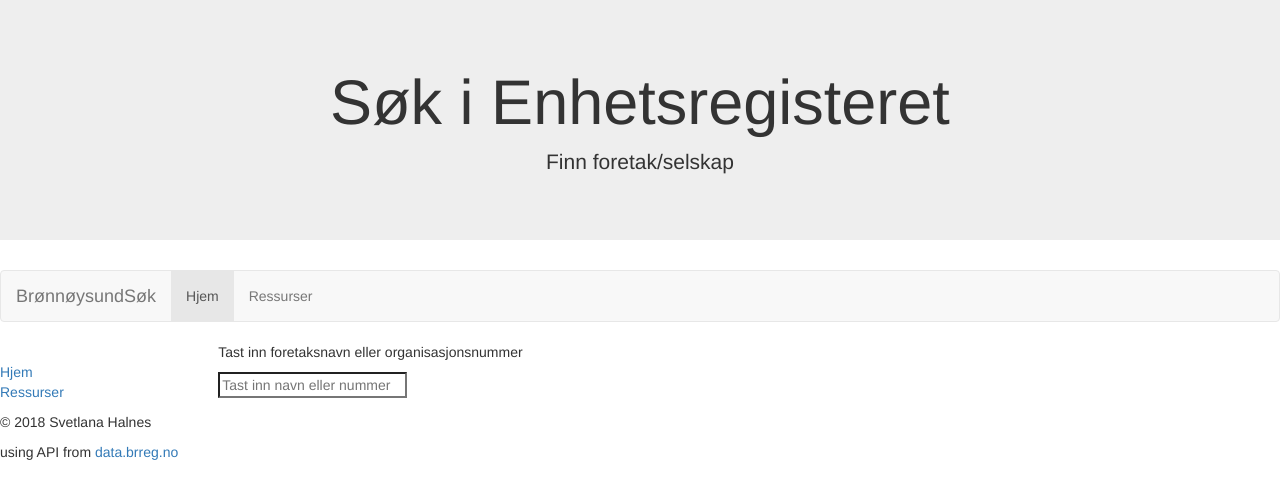
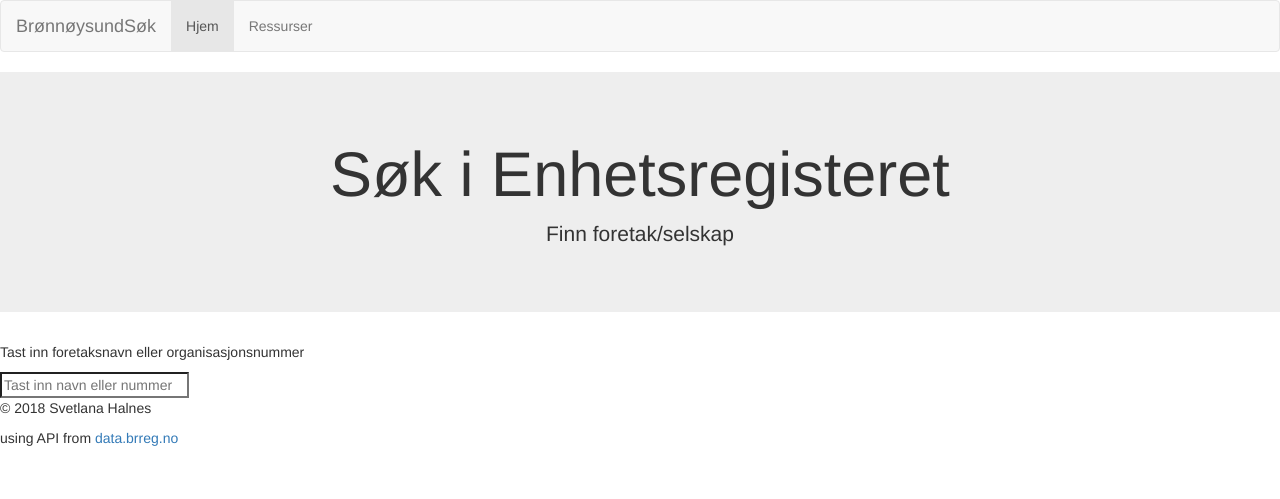
Before and after one commit to sHalnes/register_search, a Django app: page /searching/ in a window 1280 px wide. Shown: the top 499 px of the page. Run offline with Django 3.2, Linux system fonts and the light colour scheme; some libraries are stand-ins or nearby versions.

Commit message:
commit 6

```diff
--- a/searching/templates/base.html
+++ b/searching/templates/base.html
@@ -28,14 +28,6 @@
 
 
 <!--div class="container-fluid"-->
-
-
-
-    <div class="jumbotron text-center">
-    <h1>Søk i Enhetsregisteret</h1>
-    <p>Finn foretak/selskap</p>
-    </div>
-
     <nav class="navbar navbar-default">
   <div class="container-fluid">
     <div class="navbar-header">
@@ -49,17 +41,25 @@
 </nav>
 
 
+    <div class="jumbotron text-center">
+    <h1>Søk i Enhetsregisteret</h1>
+    <p>Finn foretak/selskap</p>
+    </div>
+
+
+
+
 
 
     <div class="row">
-      <div class="col-sm-2">
-      {% block sidebar %}
+      <!--div class="col-sm-2">
+      {#% block sidebar %}
       <ul class="sidebar-nav">
           <li><a href="{% url 'index' %}">Hjem</a></li>
           <li><a href="{% url 'links' %}">Ressurser</a></li>
       </ul>
-     {% endblock %}
-      </div>
+     {% endblock %#}
+      </div-->
       <div class="col-sm-10 ">
       {% block content %}{% endblock %}
       </div>
```
